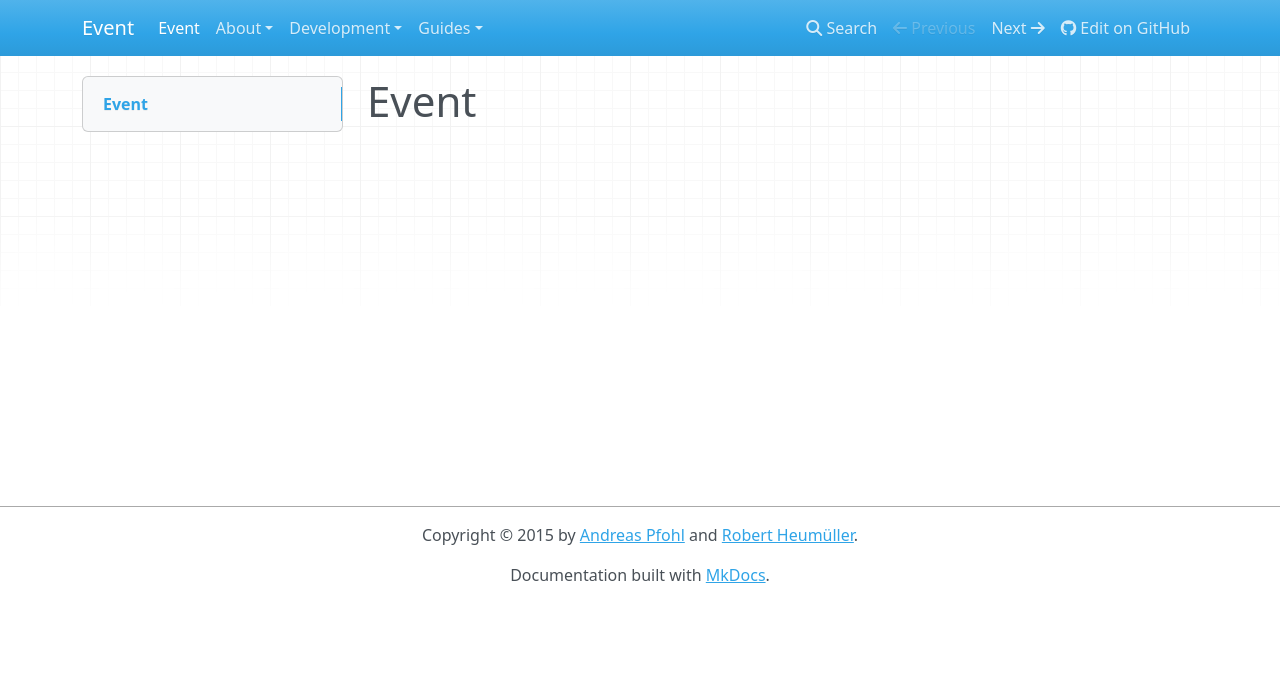
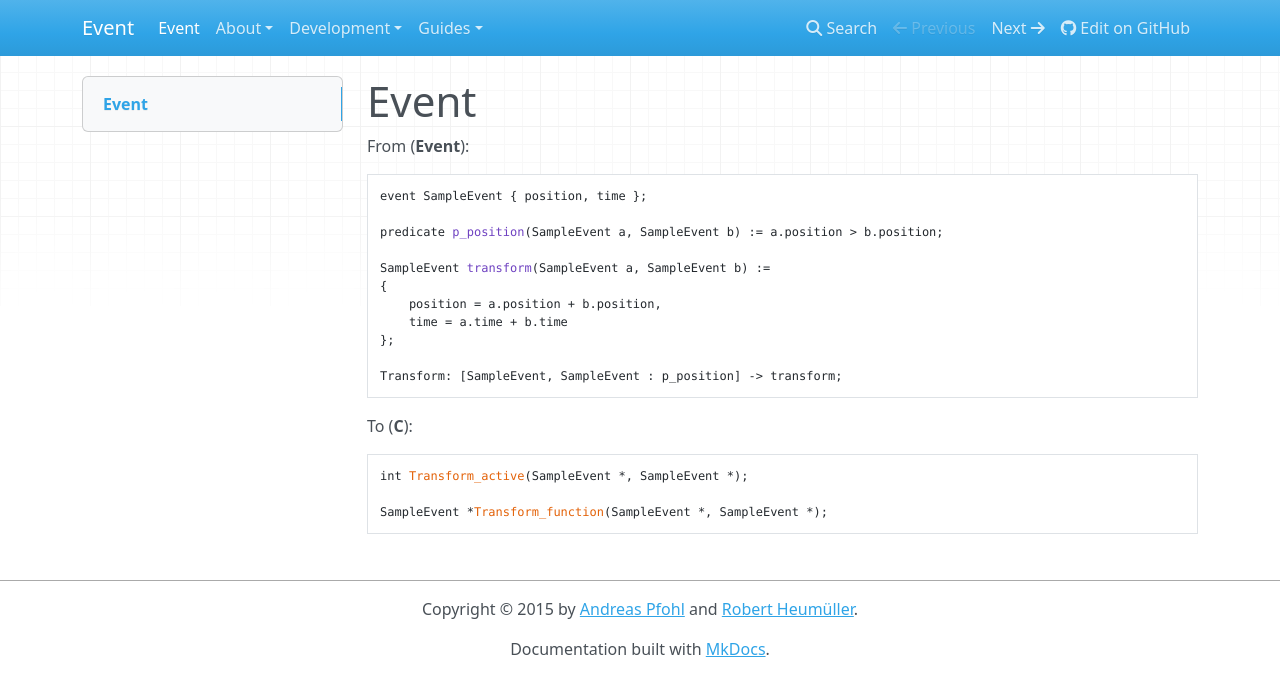
Before and after one commit to compiler-dept/event-compiler, an MkDocs documentation site: the page built from docs/index.md, in a window 1280 px wide. Shown: the top 696 px of the page. Built offline with MkDocs 1.6.1, drawn with Linux system fonts in a browser that asks for light colours; nearby versions of some CDN libraries.

Commit message:
Added example to index.md

```diff
--- a/docs/index.md
+++ b/docs/index.md
@@ -1 +1,21 @@
 # Event
+
+From (**Event**):
+
+    event SampleEvent { position, time };
+
+    predicate p_position(SampleEvent a, SampleEvent b) := a.position > b.position;
+
+    SampleEvent transform(SampleEvent a, SampleEvent b) :=
+    {
+        position = a.position + b.position,
+        time = a.time + b.time
+    };
+
+    Transform: [SampleEvent, SampleEvent : p_position] -> transform;
+
+To (**C**):
+
+    int Transform_active(SampleEvent *, SampleEvent *);
+
+    SampleEvent *Transform_function(SampleEvent *, SampleEvent *);
```
